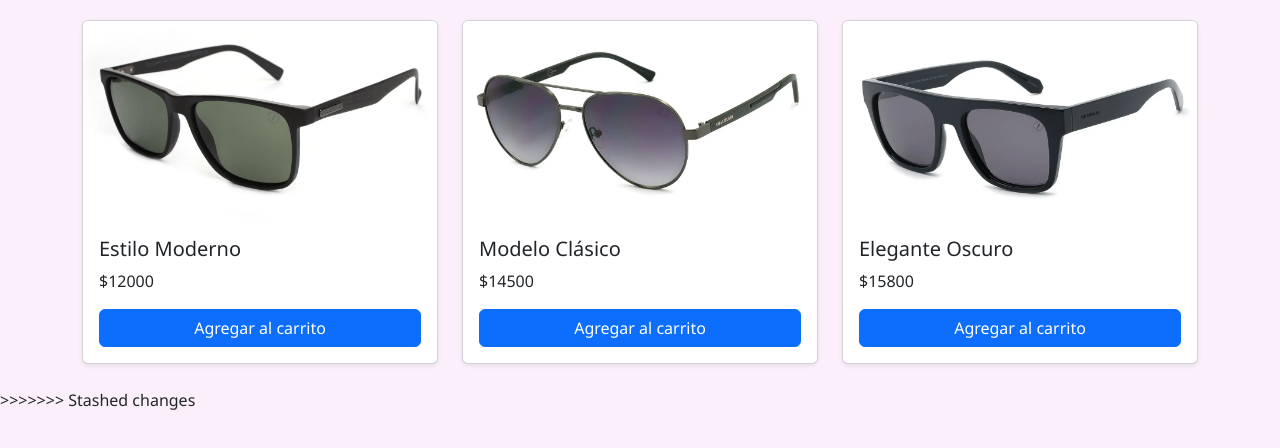
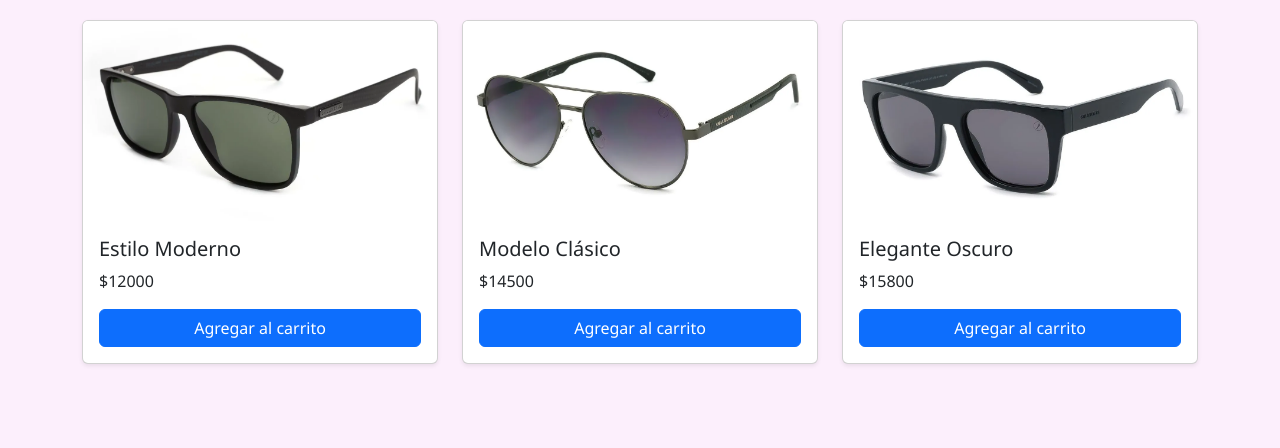
Before and after one commit to Nachitopachito/TP-JS-CODER, a plain HTML site: page index.html in a window 1280 px wide. Shown: the part 192-640 px from the top of the page. Drawn offline with nearby package versions, Linux system fonts and the light colour scheme; some packages are replaced by stand-ins of ours; a script that the page names is missing.

Commit message:
Corrijo errores y agrego favicon

```diff
--- a/index.html
+++ b/index.html
@@ -4,6 +4,7 @@
   <meta charset="UTF-8" />
   <meta name="viewport" content="width=device-width, initial-scale=1.0" />
   <title>Tienda de Anteojos</title>
+  <link rel="icon" href="img/favicon-gafas.png">
   <link href="https://cdn.jsdelivr.net/npm/bootstrap@5.3.3/dist/css/bootstrap.min.css" rel="stylesheet">
   <link rel="stylesheet" href="main.css">
 </head>
@@ -37,4 +38,3 @@
   <script src="main.js"></script>
 </body>
 </html>
->>>>>>> Stashed changes
```
Also changed, not shown: carrito.html (+1 -1 lines), img/favicon-gafas.png (added).
